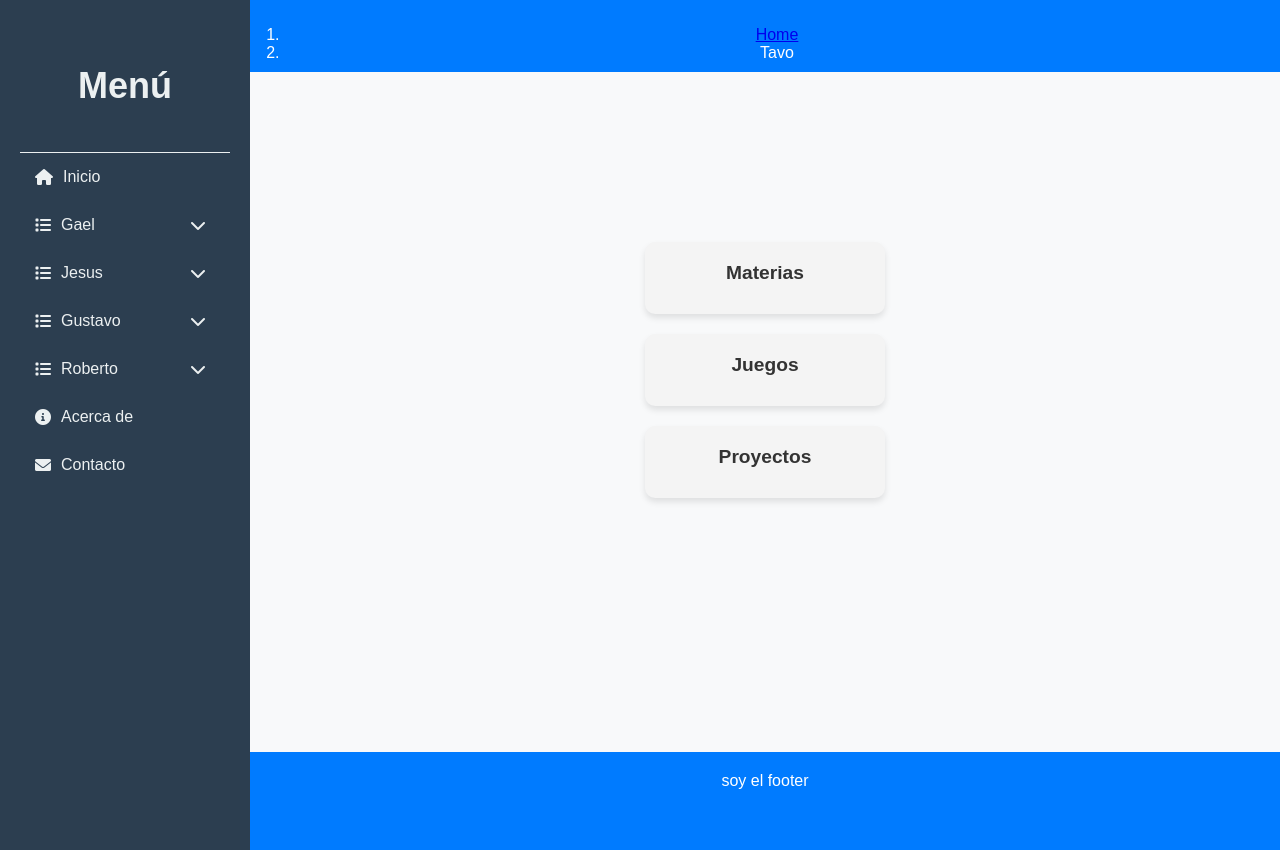
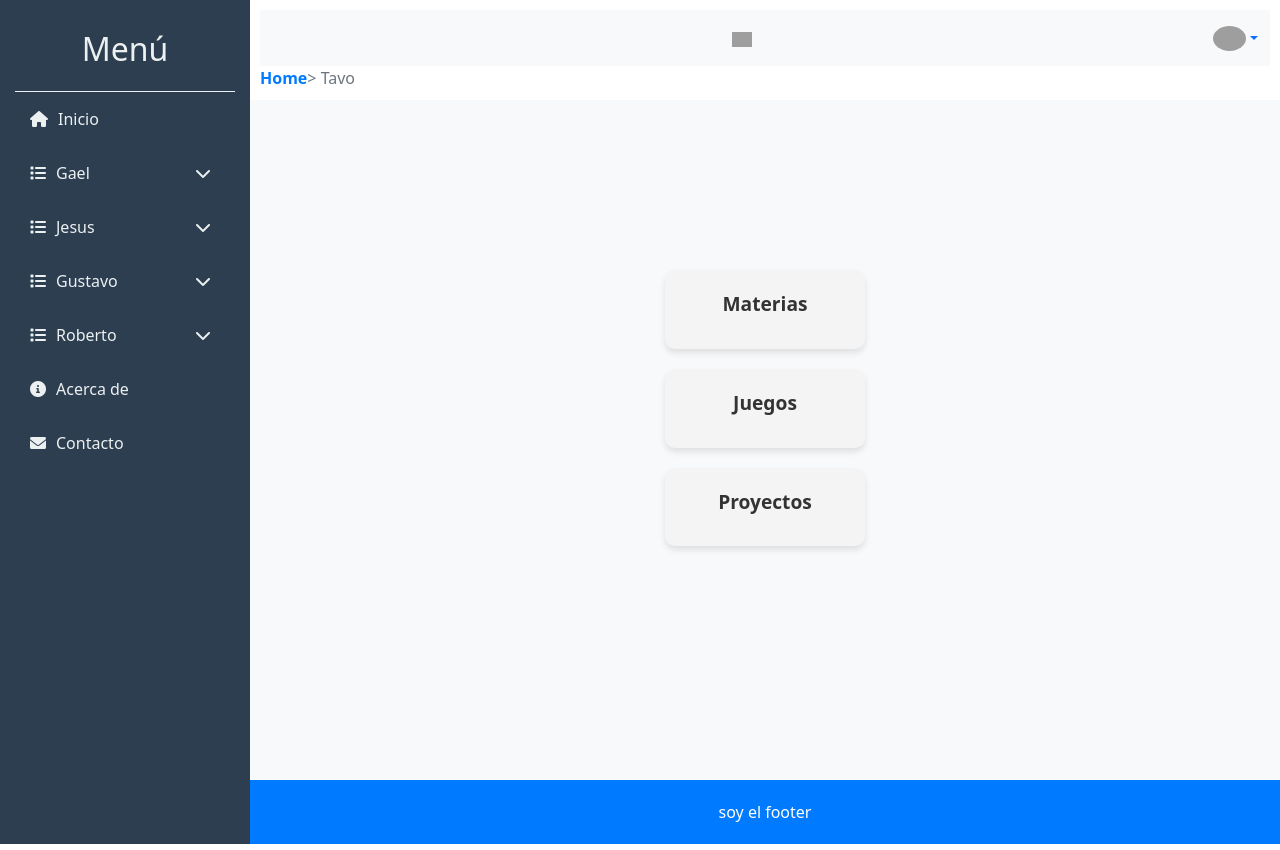
Before and after one commit to alexander1939/chamos, a Flask app: page /tavo/ in a window 1280 px wide. Run offline with Flask 3, Linux system fonts and the light colour scheme; some libraries are stand-ins or nearby versions; grey boxes are pictures that could not be loaded.

Commit message:
navbar-breadcremb

```diff
--- a/app/static/css/components/breadcrumb.css
+++ b/app/static/css/components/breadcrumb.css
@@ -1,13 +1,27 @@
-.navbar-custom {
-    background-color: #f8f9fa;
-    border-radius: 10px;
+.breadcrumbsx {
+    display: flex;
+    flex-wrap: nowrap;
+    padding: 0;
+    margin-bottom: 0;
+    list-style: none;
+    font-size: 1rem;
 }
 
-.navbar-custom .breadcrumb-item a {
+.breadcrumbsx-item {
+    display: inline-block;
+}
+
+.breadcrumbsx-item a {
     color: #007bff;
     font-weight: 600;
+    text-decoration: none;
 }
 
-.navbar-custom .breadcrumb-item.active {
+.breadcrumbsx-item.active {
     color: #6c757d;
 }
+
+.breadcrumbsx-item+.breadcrumbsx-item::before {
+    content: ">";
+    color: #6c757d;
+}
--- a/app/static/css/components/sidebar.css
+++ b/app/static/css/components/sidebar.css
@@ -2,11 +2,11 @@
   grid-area: sidebar;
   height: 100%;
   background-color: #2c3e50;
-  padding: 20px;
+  padding-bottom: 20px;
 }
 
 .sidebar {
-  width: 210px;
+  width: 250px;
   background-color: #2c3e50;
   color: #ecf0f1;
   height: 100%;
@@ -15,7 +15,7 @@
   left: 0;
   transition: transform 0.3s ease-in-out;
   z-index: 1000;
-  padding: 20px;
+  padding: 15px;
   overflow-y: auto;
 
 
@@ -73,13 +73,13 @@
 }
 
 
-.dropdown-menu {
+.dropdown-options {
   display: none;
   background-color: #34495e;
-  padding-left: 15px;
+  padding-left: 10px;
 }
 
-.dropdown-btn.active+.dropdown-menu {
+.dropdown-btn.active+.dropdown-options {
   display: block;
 }
 
@@ -92,7 +92,7 @@
   transform: rotate(180deg);
 }
 
-.content {
+.contents {
   border-left: none;
   width: 0;
   width: 100%;
@@ -100,7 +100,7 @@
 }
 
 
-.content .toggle-menu {
+.contents .toggle-menu {
   background: #1abc9c;
   border: none;
   color: #fff;
@@ -112,6 +112,6 @@
   display: none;
 }
 
-.content .toggle-menu:hover {
+.contents .toggle-menu:hover {
   background: #16a085;
 }
--- a/app/static/css/header.css
+++ b/app/static/css/header.css
@@ -1,7 +1,7 @@
 header {
     grid-area: navbar;
-    background-color: #007BFF;
     color: white;
     padding: 10px;
     text-align: center;
+    height: 100px;
 }
--- a/app/static/css/styles.css
+++ /dev/null
@@ -1,134 +0,0 @@
-/* Estilo para el enlace con la nueva clase */
-.custom-link {
-    display: block;
-    color: #232938; /* Color del texto */
-    text-decoration: none; /* Sin subrayado en el enlace */
-    font-size: 18px; /* Tamaño de la fuente */
-    line-height: 140%; /* Altura de la línea */
-    padding: 0 16px; /* Espaciado interno */
-    -webkit-transition: all 0.2s ease-in-out; /* Transición para WebKit */
-    transition: all 0.2s ease-in-out; /* Transición para otros navegadores */
-    text-align: right;
-  }
-
-  /* Efecto cuando el usuario pasa el mouse sobre el enlace */
-  .custom-link:hover {
-    color: #4CAF50; /* Color verde cuando se pasa el mouse */
-  }
-/* Estilo para los últimos elementos */
-ul:last-child, p:last-child, ol:last-child {
-    margin-bottom: 0;
-}
-
-/* Estilo para la lista de breadcrumbs */
-.custom-breadcrumbs__list {
-    display: flex;
-    align-items: center;
-    gap: 5px;
-    list-style: none;
-    margin: 0;
-    padding: 0;
-    font-size: 14px;
-}
-
-/* Estilo adicional para los <ul>, <ol>, y <p> */
-ul, ol {
-    margin-left: 24px;
-}
-
-/* Espaciado inferior para <ul>, <p>, y <ol> */
-ul, p, ol {
-    padding: 0;
-    margin-bottom: 24px;
-}
-
-/* Estilo para los enlaces dentro del breadcrumb */
-.custom-breadcrumbs__list a {
-    text-decoration: none;
-    color: #232938; /* Color del texto */
-}
-
-.custom-breadcrumbs__list a:hover {
-    color: #4CAF50; /* Color verde al pasar el mouse */
-}
-
-body {
-      font-family: Arial, sans-serif;
-      margin: 20px;
-    }
-
-    /* Estilos para el breadcrumb */
-    .custom-breadcrumbs__list {
-      display: flex;
-      align-items: center;
-      gap: 5px;
-      list-style: none;
-      margin: 0;
-      padding: 0;
-      font-size: 14px;
-    }
-
-    .custom-breadcrumbs__list li {
-      margin-right: 10px;
-    }
-
-    .custom-breadcrumbs__list li a {
-      text-decoration: none;
-      color: blue;
-    }
-
-    .custom-breadcrumbs__list li a:hover {
-      text-decoration: underline;
-    }
-
-    .custom-breadcrumbs__list li::after {
-      content: ">";
-      margin-left: 10px;
-    }
-
-    .custom-breadcrumbs__list li:last-child::after {
-      content: "";
-    }
-
-    /* Estilos para el contenido */
-    .content {
-      padding: 20px;
-      border: 1px solid #ccc;
-      border-radius: 5px;
-      margin-top: 20px;
-    }
-
-    /* Estilos para las tarjetas de materias */
-    .card-container {
-      display: flex;
-      justify-content: space-around;
-      margin-top: 30px;
-    }
-
-    .card {
-      background-color: #f4f4f4;
-      border: 1px solid #ddd;
-      border-radius: 10px;
-      padding: 20px;
-      width: 25%;
-      text-align: center;
-      box-shadow: 0 4px 8px rgba(0, 0, 0, 0.1);
-    }
-
-    .card h3 {
-      font-size: 20px;
-    }
-
-    .card a {
-      display: inline-block;
-      margin-top: 10px;
-      padding: 10px;
-      background-color: #4CAF50;
-      color: white;
-      text-decoration: none;
-      border-radius: 5px;
-    }
-
-    .card a:hover {
-      background-color: #45a049;
-    }
--- /dev/null
+++ b/app/static/js/components/breadcrumb.js
@@ -0,0 +1,19 @@
+document.addEventListener('DOMContentLoaded', function () {
+    function adjustBreadcrumbs() {
+        const breadcrumbs = document.querySelectorAll('.breadcrumbsx-item .breadcrumbsx-text');
+        const isMobile = window.innerWidth <= 768;
+
+        breadcrumbs.forEach((crumb, index) => {
+            if (isMobile) {
+                if (index < breadcrumbs.length - 1) {
+                    crumb.textContent = crumb.textContent.substring(0, 1) + "...";
+                }
+            } else {
+                crumb.textContent = crumb.textContent.trim();
+            }
+        });
+    }
+    adjustBreadcrumbs();
+
+    window.addEventListener('resize', adjustBreadcrumbs);
+});
--- a/app/templates/base.jinja
+++ b/app/templates/base.jinja
@@ -6,39 +6,76 @@
     <title>{% block title %}Happy Box{% endblock %}</title>
     <meta name="viewport" content="width=device-width, initial-scale=1 , maximum-scale=1, user-scalable=0">
     <meta http-equiv="x-ua-compatible" content="ie=edge">
-    <link rel="stylesheet" href="{{ url_for('static', filename='css/styles.css') }}" />
     <link rel="stylesheet" href="{{ url_for('static', filename='css/components/seccion_option.css') }}">
     <link rel="stylesheet" href="{{ url_for('static', filename='css/components/seccion_option-lista.css') }}">
     <link rel="stylesheet" href="{{ url_for('static', filename='css/components/sidebar.css') }}">
+    <link rel="stylesheet" href="{{ url_for('static', filename='css/components/breadcrumb.css') }}">
     <script src="{{ url_for('static', filename='js/components/sidebar.js') }}"></script>
+    <script src="{{ url_for('static', filename='js/components/breadcrumb.js') }}"></script>
     <link rel="stylesheet" href="{{ url_for('static', filename='css/main.css') }}" />
     <link rel="stylesheet" href="{{ url_for('static', filename='css/footer.css') }}" />
     <link rel="stylesheet" href="{{ url_for('static', filename='css/header.css') }}" />
     <link rel="stylesheet" href="https://cdnjs.cloudflare.com/ajax/libs/font-awesome/6.0.0-beta3/css/all.min.css">
+    <link rel="stylesheet" href="{{ url_for('static', filename='bootstrap/css/bootstrap.min.css') }}">
+    <link rel="stylesheet" href="{{ url_for('static', filename='bootstrap/css/styles.css') }}">
+    <script src="{{ url_for('static', filename='bootstrap/js/bootstrap.bundle.min.js') }}"></script>
+
 
 
     {% block head %}{% endblock %}
 </head>
 
 <body>
-    <!-- Encabezado reutilizable -->
     <header id="header" class="header">
+        <nav class="navbar navbar-light bg-body-tertiary">
+            <div class="container-fluid">
+                <a class="navbar-brand mx-auto" href="#">
+                    <img src="https://mdbcdn.b-cdn.net/img/logo/mdb-transaprent-noshadows.webp" height="15"
+                        alt="MDB Logo" loading="lazy" />
+                </a>
+
+                <div class=" d-lg-flex align-items-center">
+                    <div class="dropdown">
+                        <a data-bs-toggle="dropdown" class="dropdown-toggle d-flex align-items-center hidden-arrow"
+                            href="#" id="navbarDropdownMenuAvatar" role="button" aria-expanded="false">
+                            <img src="https://mdbcdn.b-cdn.net/img/new/avatars/2.webp" class="rounded-circle"
+                                height="25" alt="User Avatar" loading="lazy" />
+                        </a>
+                        <ul class="dropdown-menu dropdown-menu-end" aria-labelledby="navbarDropdownMenuAvatar">
+                            <li><a class="dropdown-item" href="#">My profile</a></li>
+                            <li><a class="dropdown-item" href="#">Settings</a></li>
+                            <li><a class="dropdown-item" href="#">Logout</a></li>
+                        </ul>
+                    </div>
+                </div>
+            </div>
+        </nav>
+
         <nav aria-label="breadcrumb">
-            <ol class="breadcrumb">
-                <li class="breadcrumb-item">
+            <ol class="breadcrumbsx">
+                <li class="breadcrumbsx-item">
                     <a href="{{ url_for('auth.index') }}">Home</a>
                 </li>
                 {% for crumb in breadcrumbs %}
                 {% if crumb.url %}
-                <li class="breadcrumb-item">
-                    <a href="{{ crumb.url }}">{{ crumb.name }}</a>
+                <li class="breadcrumbsx-item">
+                    <a href="{{ crumb.url }}" class="breadcrumbsx-link">
+                        <span class="breadcrumbsx-text">{{ crumb.name }}</span>
+                    </a>
                 </li>
                 {% else %}
-                <li class="breadcrumb-item active" aria-current="page">{{ crumb.name }}</li>
+                <li class="breadcrumbsx-item active" aria-current="page">
+                    <span class="breadcrumbsx-text">{{ crumb.name }}</span>
+                </li>
                 {% endif %}
                 {% endfor %}
             </ol>
         </nav>
+
+
+
+
+
     </header>
 
     <div class="menu-container">
@@ -202,7 +239,7 @@
                 <br>
             </ul>
         </div>
-        <div class="content">
+        <div class="contents">
             <button class="toggle-menu" id="toggle-menu"><i class="fas fa-bars"></i></button>
         </div>
     </div>
```
Also changed, not shown: other parts of app/templates/base.jinja (+17 -18 lines), app/static/css/components/seccion_option-lista.css (+17 -8 lines), app/static/css/main.css (+55 -4 lines), app/templates/components/section_option-list.jinja (+9 -10 lines), app/static/js/components/sidebar.js (indentation only).
